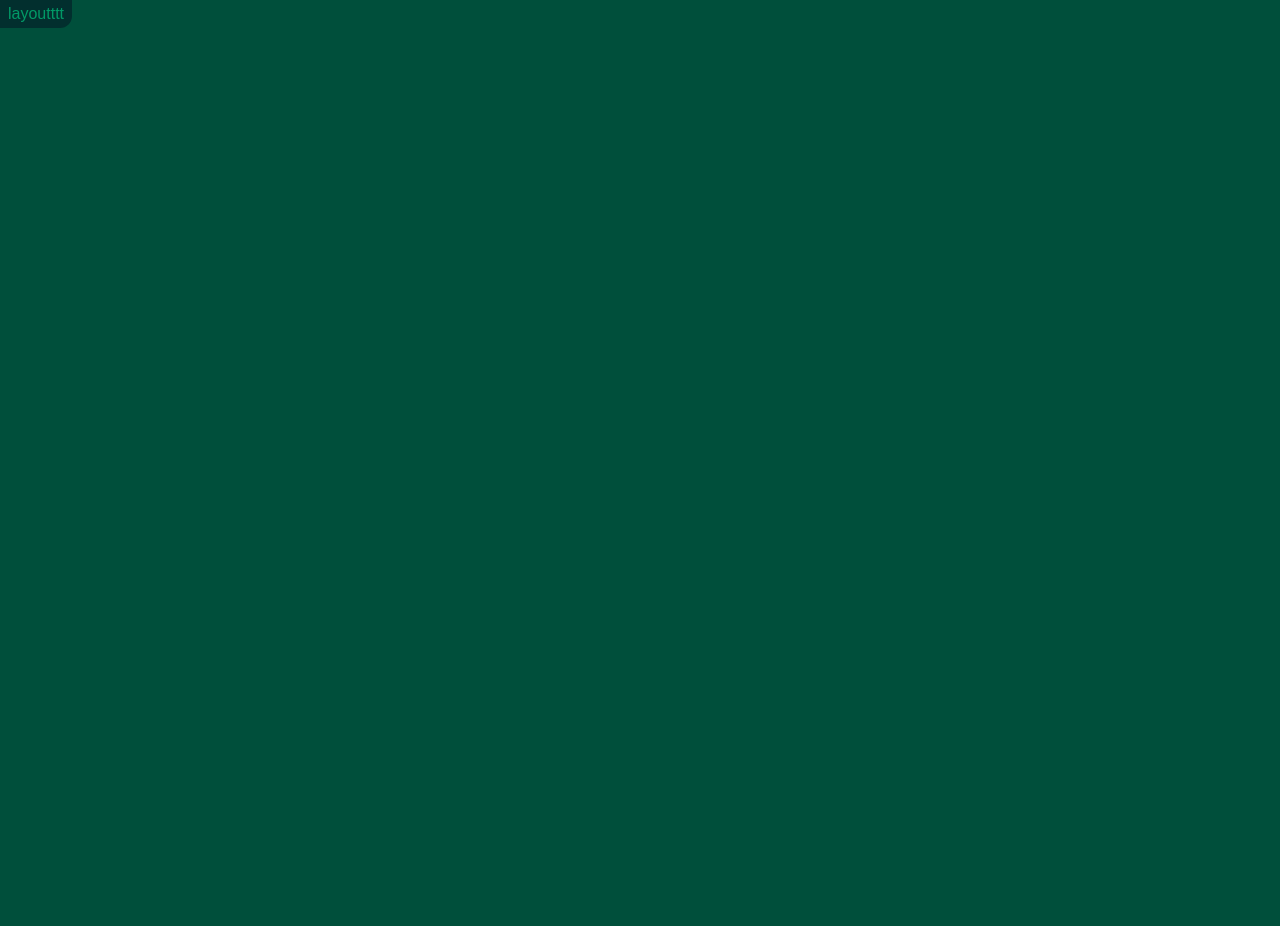
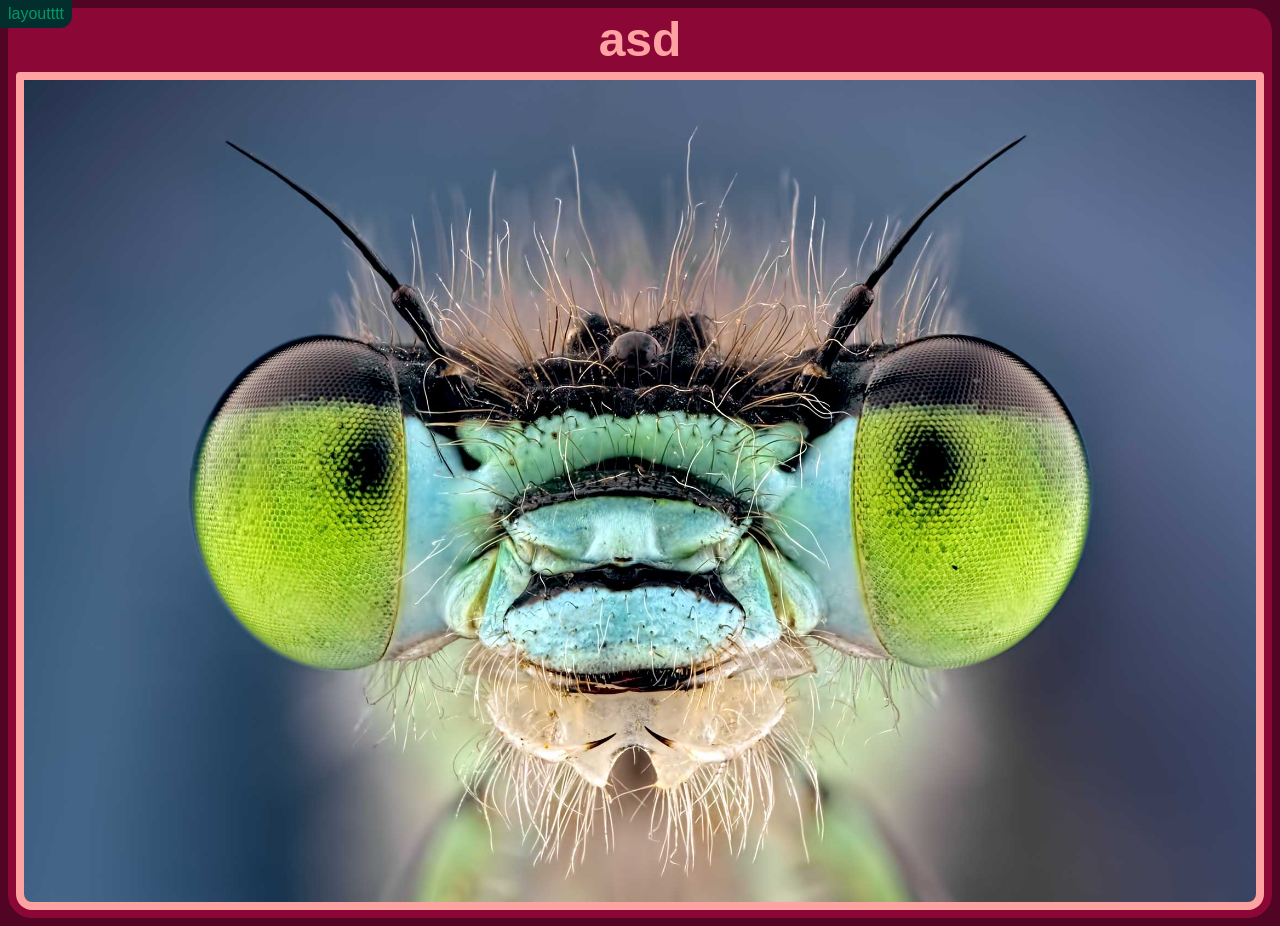
Before and after one commit to maanemann/softroom-nuxt-1.2, a Nuxt app: page /basement/layout-templates/tight-frame-frame in a window 1280 px wide. Before the commit the page ends 800 px from the top, so only its background shows below. Built offline with nearby package versions, Linux system fonts and the light colour scheme; a web font is replaced by a local one.

Commit message:
add basic signature layout

```diff
--- a/pages/basement/layout-templates/tight-frame-frame.vue
+++ b/pages/basement/layout-templates/tight-frame-frame.vue
@@ -2,8 +2,24 @@
 </script>
 
 <template>
-  <div>
-
+  <div class="bg-pink-950 min-w-screen min-h-screen grid">
+    <!-- § TODO: refaktorer klasser : -->
+    <div
+      class="
+        bg-rose-900 min-w-[90vw] min-h-[90vh] m-2 rounded-3xl
+        grid p-2
+      "
+    >
+      <p class="text-center text-5xl font-bold text-red-300 pb-2 px-2"> asd </p>
+      <!-- § TODO: fix roundig (tw tut) -->
+      <img
+        class="
+          w-full h-auto p-2 bg-red-300
+          rounded-t-sm rounded-b-2xl
+        "
+        src="~/public/img/hej.jpg" alt="ehh"
+      >
+    </div>
   </div>
 </template>
 
```
